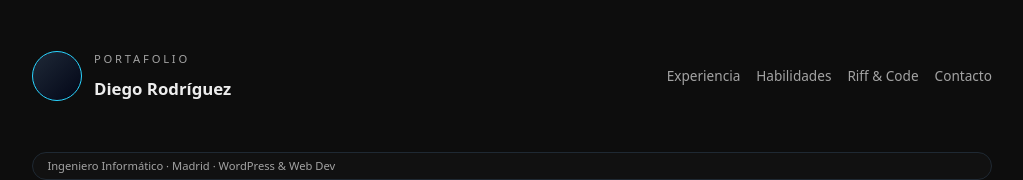
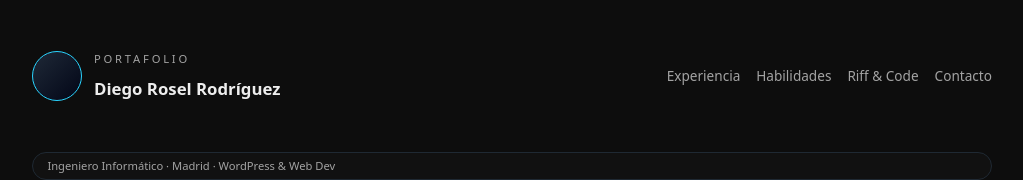
Before and after one commit to diegoroselrodriguez/my-portfolio, a React (Vite) app: page / in a window 1280 px wide. Shown: the top 180 px of the page, without its empty margins (128-1151 px from the left). Built offline with nearby package versions, Linux system fonts and the light colour scheme.

Commit message:
Update App.tsx

```diff
--- a/src/App.tsx
+++ b/src/App.tsx
@@ -1,4 +1,4 @@
-// src/App.tsx
+ // src/App.tsx
 import "./App.css";
 
 function App() {
@@ -29,7 +29,7 @@
         <div className="avatar" />
         <div>
           <p className="overline">Portafolio</p>
-          <h1 className="name">Diego Rodríguez</h1>
+          <h1 className="name">Diego Rosel Rodríguez</h1>
         </div>
       </div>
 
```
